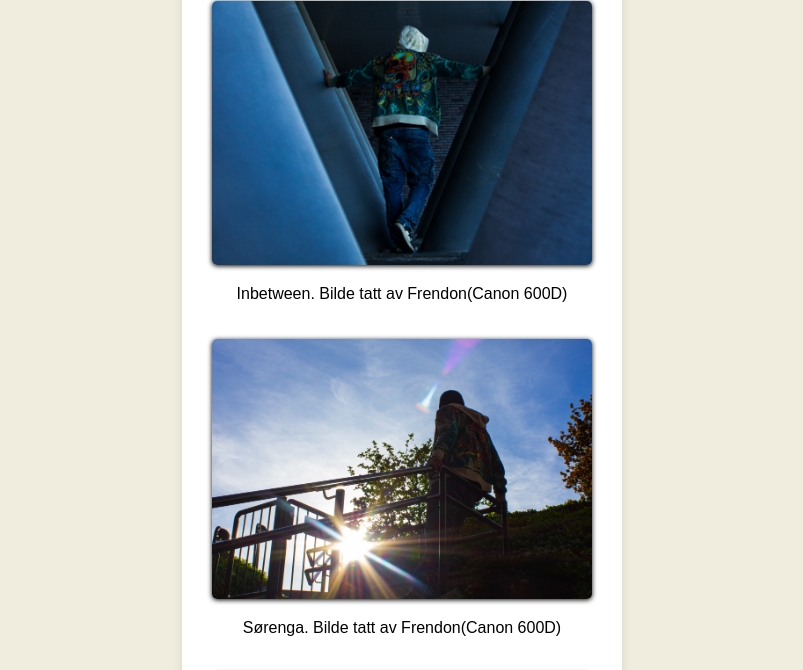
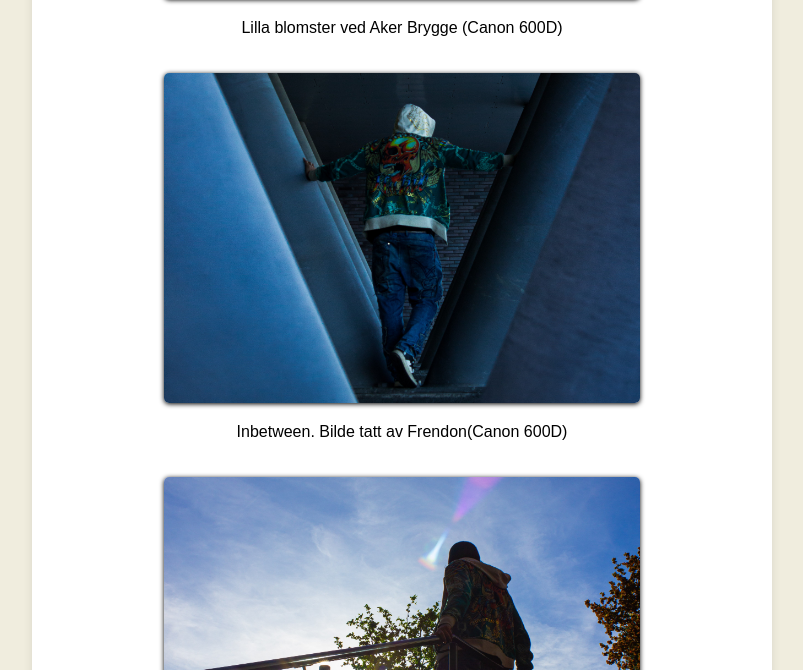
Before and after one commit to freyzsaycon/Aarsoppgave, a Flask app: page /galleri in a window 1280 px wide. Shown: the part 604-1274 px from the top of the page, without its empty margins (238-1041 px from the left). Run offline with Flask 3, Linux system fonts and the light colour scheme; the visitor is signed in with stand-in values (Sample User, id 1).

Commit message:
15.05.25
- Endra litt på design

```diff
--- a/static/style.css
+++ b/static/style.css
@@ -5,7 +5,7 @@ body {
 }
 
 .container {
-    width: 400px;
+    width: 700px;
     margin: 100px auto;
     padding: 20px;
     background: white;
@@ -53,7 +53,7 @@ button:hover {
 }
 
 .image-box img {
-    width: 100%;
+    width: 70%;
     border-radius: 5px;
     box-shadow: 0px 1px 5px;
 }
```
